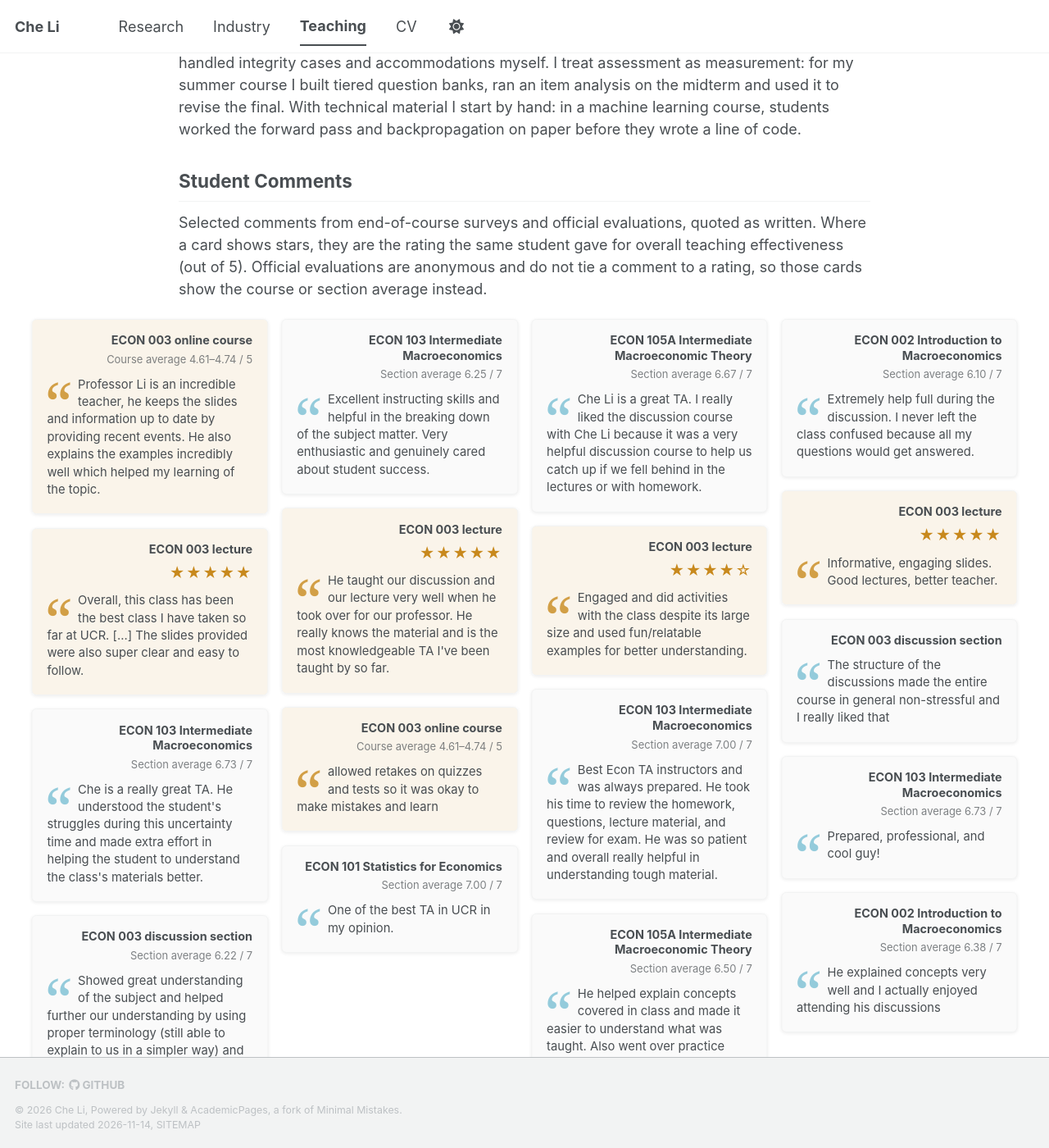
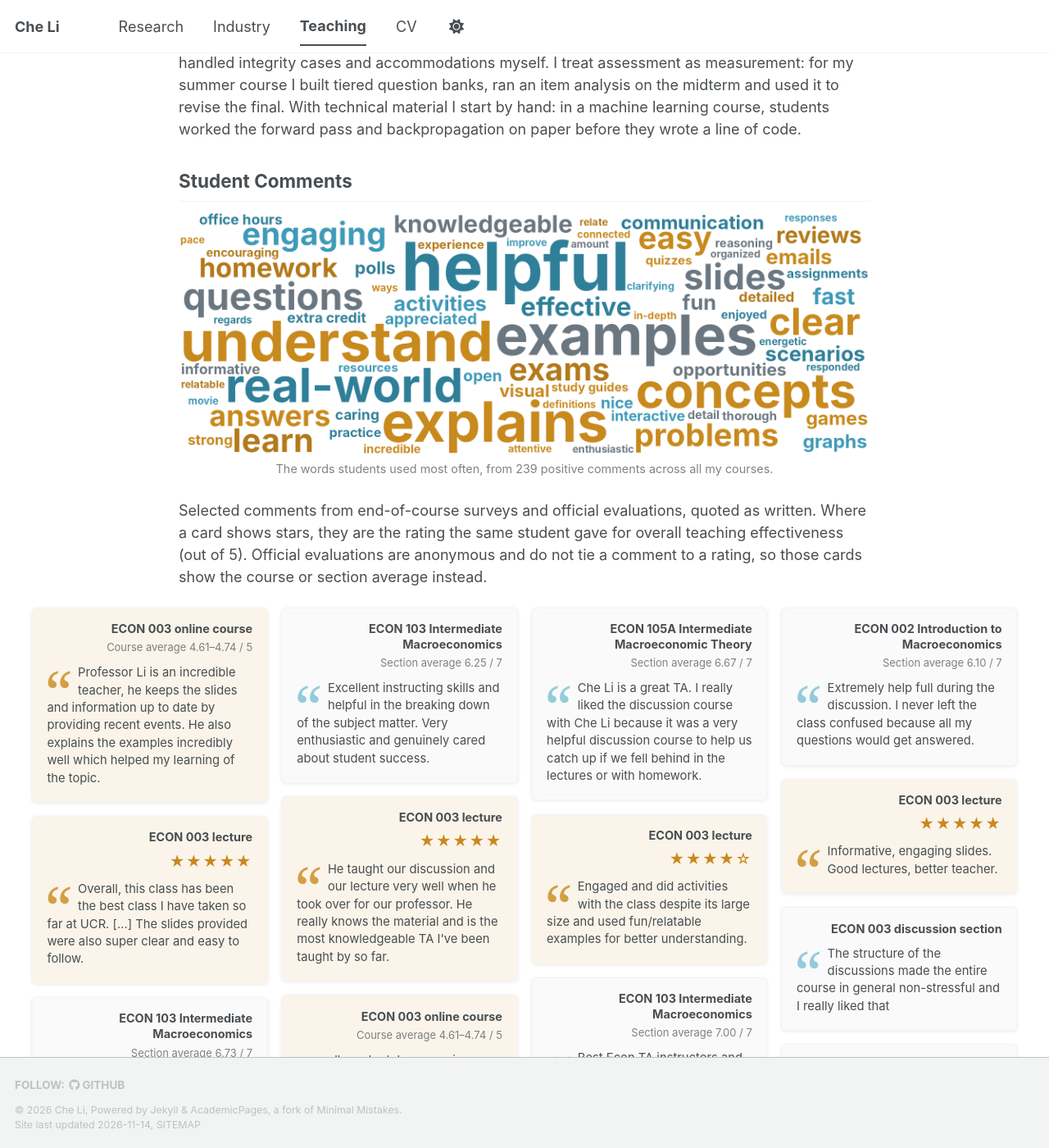
Before and after one commit to liche0907/Personal-Website, a Jekyll site: the page built from _pages/teaching.md, in a window 1280 px wide and 1400 px high, scrolled down 721 px. Shown: the whole window at 82% size. Built offline with Jekyll 4.4.1, drawn with Linux system fonts in a browser that asks for light colours; a script bundle is joined from its source files by our own code; a style sheet for code colours, icons or effects is not loaded.

Commit message:
Add a word cloud of student comments to the Teaching page

```diff
--- a/_pages/teaching.md
+++ b/_pages/teaching.md
@@ -25,6 +25,11 @@ For most of my students, introductory economics is the only economics course the
 In a large course, fairness has to be designed in. When I took over a 530-student lecture mid-quarter, I coordinated seven teaching assistants, wrote exams in five randomized versions, and handled integrity cases and accommodations myself. I treat assessment as measurement: for my summer course I built tiered question banks, ran an item analysis on the midterm and used it to revise the final. With technical material I start by hand: in a machine learning course, students worked the forward pass and backpropagation on paper before they wrote a line of code.
 
 ## Student Comments
+
+<figure class="comment-cloud">
+<img src="/images/student-comment-cloud.png" alt="Word cloud of student comments. The largest words are helpful, understand, examples, explains, concepts and real-world.">
+<figcaption>The words students used most often, from 239 positive comments across all my courses.</figcaption>
+</figure>
 
 Selected comments from end-of-course surveys and official evaluations, quoted as written. Where a card shows stars, they are the rating the same student gave for overall teaching effectiveness (out of 5). Official evaluations are anonymous and do not tie a comment to a rating, so those cards show the course or section average instead.
 
--- a/_sass/layout/_custom.scss
+++ b/_sass/layout/_custom.scss
@@ -143,3 +143,25 @@
 .quote-card .quote-term {
   display: none;
 }
+
+
+/* Teaching page: word cloud of student comments */
+.comment-cloud {
+  display: block;
+  margin: 0.5em 0 1.5em;
+  text-align: center;
+}
+
+.comment-cloud img {
+  width: 100%;
+  height: auto;
+  margin: 0;
+}
+
+.comment-cloud figcaption {
+  margin-top: 0.4em;
+  font-family: inherit;
+  font-size: 0.8em;
+  color: var(--global-text-color);
+  opacity: 0.7;
+}
```
Also changed, not shown: images/student-comment-cloud.png (added).
